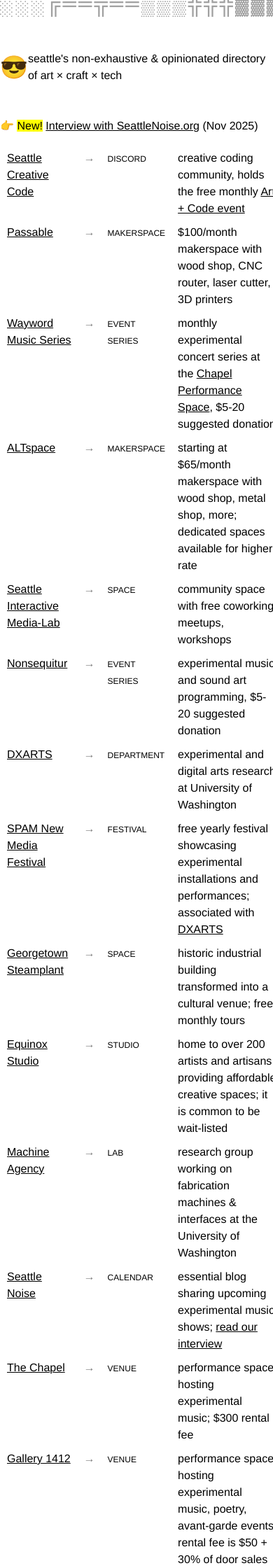
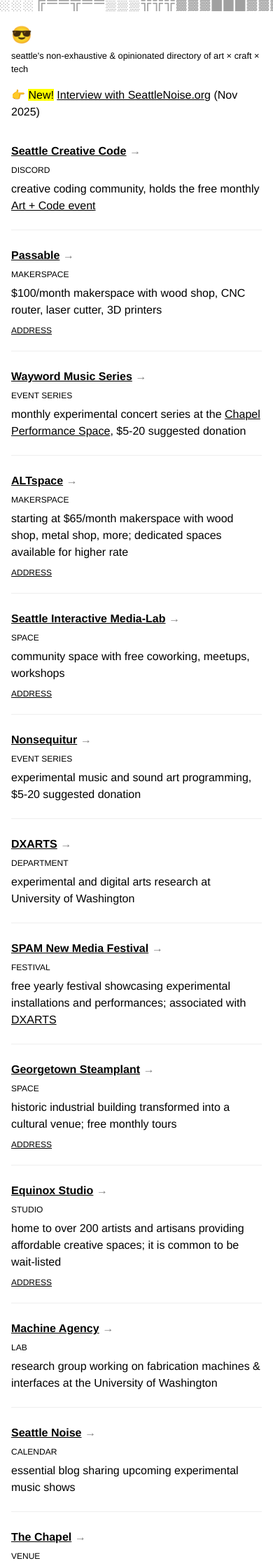
Before and after one commit to alexdmiller/seattle.cool, a Jekyll site: the page built from index.md, in a window 390 px wide. Shown: the top 2240 px of the page at 70% size. Built offline with Jekyll 4.4.1, drawn with Linux system fonts in a browser that asks for light colours; some of the changed text lies outside the part shown.

Commit message:
mobile friendly

```diff
--- a/_config.yml
+++ b/_config.yml
@@ -1,2 +1,3 @@
 title: seattle.cool
 description: seattle's non-exhaustive & opinionated directory of art × craft × tech
+baseurl: ""
--- a/_data/resources.yml
+++ b/_data/resources.yml
@@ -61,7 +61,7 @@
 - name: Seattle Noise
   type: calendar
   url: https://www.seattlenoise.org/
-  description: essential blog sharing upcoming experimental music shows; [read our interview](/interviews/seattle-noise)
+  description: essential blog sharing upcoming experimental music shows
 
 - name: The Chapel
   type: venue
--- a/assets/css/style.css
+++ b/assets/css/style.css
@@ -9,7 +9,7 @@
   overflow: hidden;
   white-space: nowrap;
   font-family: monospace;
-  font-size: 2rem;
+  font-size: 3rem;
   padding: 0;
   letter-spacing: 0.1em;
   color: rgb(160, 160, 160);
@@ -31,6 +31,10 @@ p {
 header, main, footer {
   max-width: 100ch;
   margin: 2rem auto;
+}
+
+header {
+  margin-bottom: 1rem;
 }
 
 header nav {
@@ -97,6 +101,10 @@ footer {
   margin-top: 4rem;
 }
 
+.announce {
+  padding-bottom: 2rem;
+}
+
 .new {
   background-color: yellow;
 }
@@ -119,3 +127,64 @@ a.address-link {
   font-size: 0.75rem;
   text-transform: uppercase;
 }
+
+/* Mobile styles */
+@media (max-width: 768px) {
+  header, main, footer {
+    margin: 1rem;
+    max-width: 100%;
+  }
+
+  .ascii-border {
+    font-size: 1.5rem;
+  }
+
+  table, tbody, tr, td {
+    display: block;
+    width: 100%;
+  }
+
+  tr {
+    margin-bottom: 1.5rem;
+    padding-bottom: 1rem;
+    border-bottom: 1px solid #eee;
+  }
+
+  td {
+    padding: 0.125rem 0;
+  }
+
+  td:first-child {
+    width: 100%;
+    font-weight: bold;
+  }
+
+  td:nth-child(2) {
+    display: inline;
+    margin-right: 0.5rem;
+  }
+
+  td:first-child {
+    display: inline;
+    font-weight: bold;
+  }
+
+  header {
+    margin-bottom: 0.25rem;
+  }
+
+  header nav {
+    flex-direction: column;
+    align-items: flex-start;
+    gap: 0.125rem;
+  }
+
+  header .logo {
+    font-size: 1.5rem;
+  }
+
+  header nav p {
+    margin: 0;
+    font-size: 0.8rem;
+  }
+}
--- a/index.md
+++ b/index.md
@@ -3,7 +3,7 @@ layout: default
 title: seattle.cool
 ---
 
-👉 <span class="new">New!</span> [Interview with SeattleNoise.org](/interviews/seattle-noise) (Nov 2025)
+<div class="announce">👉 <span class="new">New!</span> <a href="{{ '/interviews/seattle-noise' | relative_url }}">Interview with SeattleNoise.org</a> (Nov 2025)</div>
 
 <table>
   <tbody>
```
Also changed, not shown: 2 other files.
